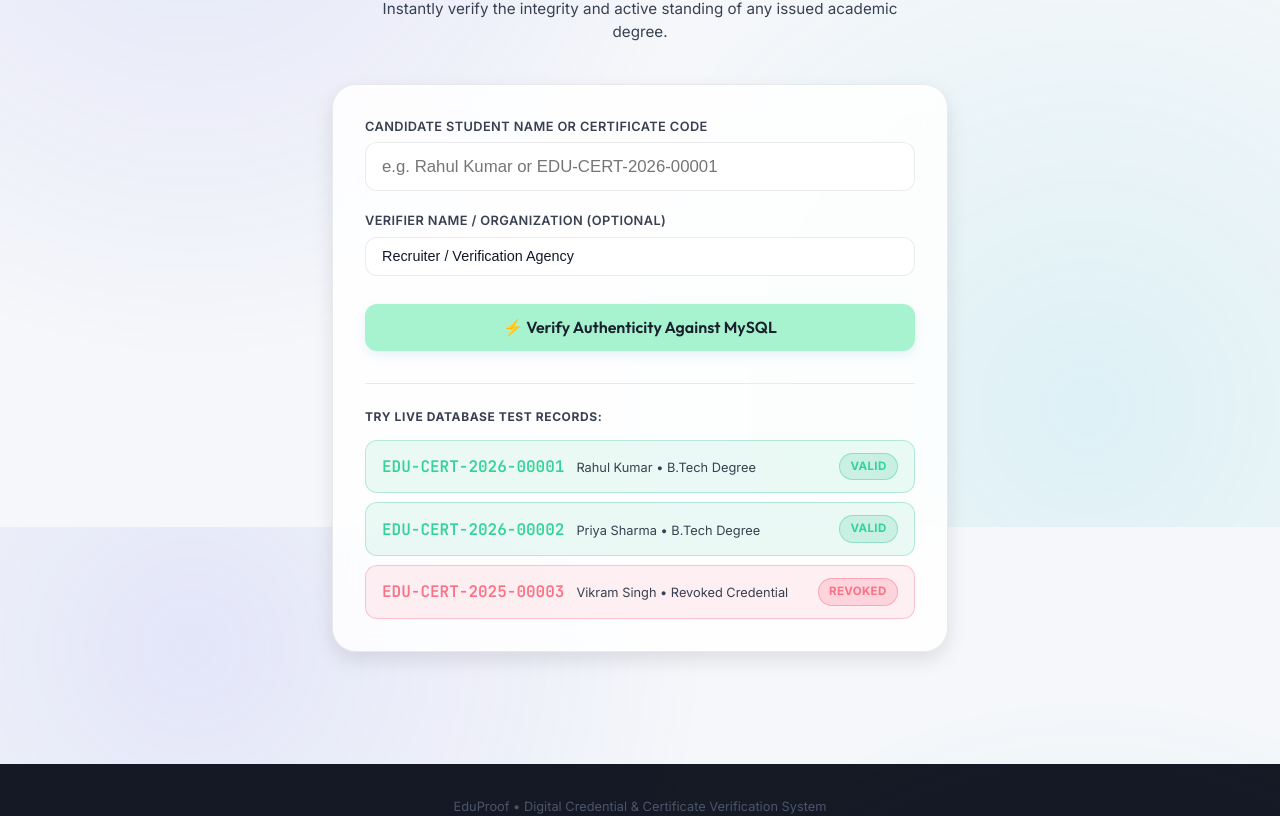
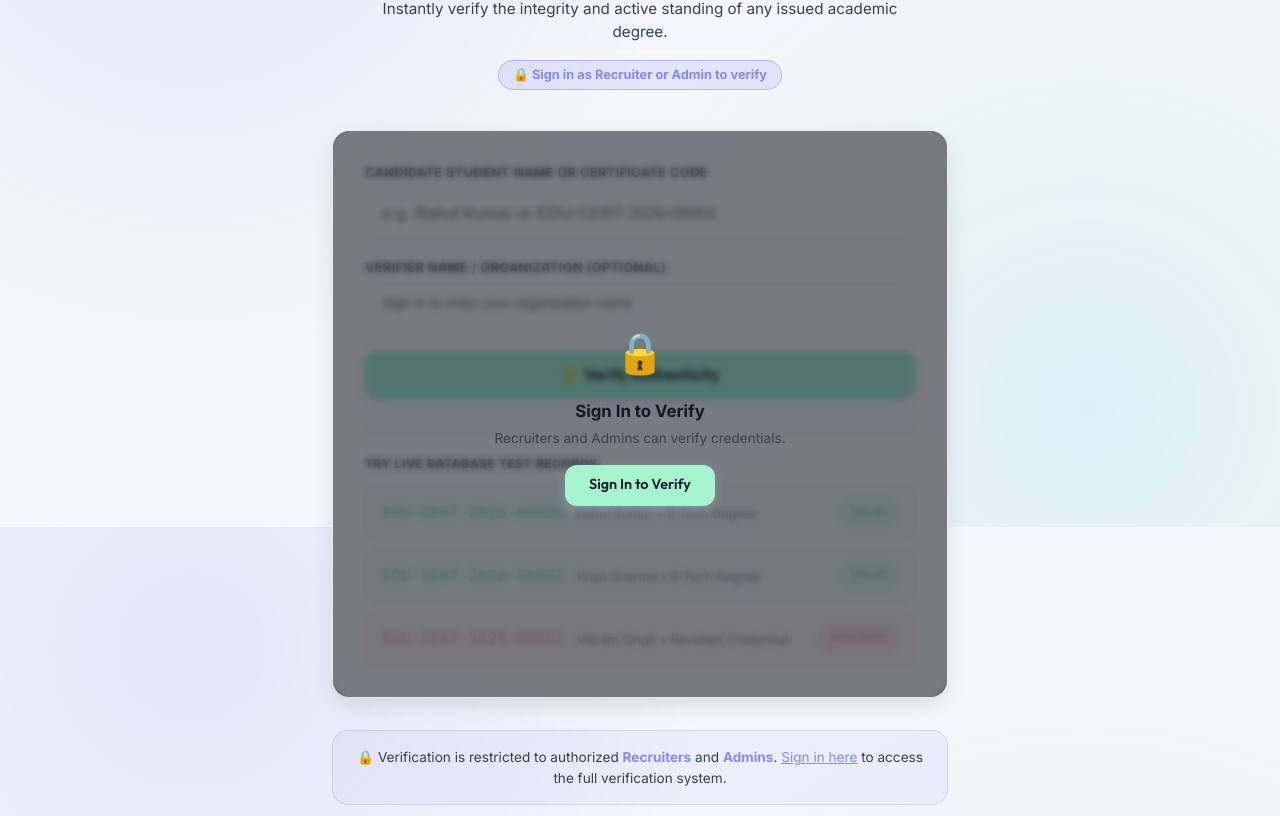
Before and after one commit to Mohana-Mucherla/EduProof-Frontend, a React (Vite) app: page /verify in a window 1280 px wide. Shown: the part 273-1089 px from the top of the page. Built offline with nearby package versions, Linux system fonts and the light colour scheme; no server answers.

Commit message:
Update EduProof UI

```diff
--- a/src/components/Navbar.jsx
+++ b/src/components/Navbar.jsx
@@ -13,7 +13,7 @@ const Navbar = () => {
 
   return (
     <header className="navbar">
-      <Link to="/" className="nav-brand">
+      <Link to="/home" className="nav-brand">
         <div className="brand-icon">🎓</div>
         <div>
           <div className="brand-title">EduProof</div>
@@ -22,7 +22,7 @@ const Navbar = () => {
       </Link>
 
       <nav className="nav-links">
-        <NavLink to="/" className={({ isActive }) => (isActive ? 'nav-link active' : 'nav-link')} end>
+        <NavLink to="/home" className={({ isActive }) => (isActive ? 'nav-link active' : 'nav-link')}>
           Home
         </NavLink>
 
--- a/src/pages/Verification.jsx
+++ b/src/pages/Verification.jsx
@@ -1,34 +1,170 @@
 import React, { useState } from 'react';
-import { useNavigate } from 'react-router-dom';
+import { useNavigate, Link } from 'react-router-dom';
+import useAuth from '../hooks/useAuth';
 
 const Verification = () => {
   const [code, setCode] = useState('');
-  const [verifierName, setVerifierName] = useState('Recruiter / Verification Agency');
+  const [verifierName, setVerifierName] = useState('');
+  const [showAuthWall, setShowAuthWall] = useState(false);
   const navigate = useNavigate();
+  const { user, isAdmin, isRecruiter, loading } = useAuth();
+
+  // Only admins and recruiters can verify
+  const canVerify = isAdmin || isRecruiter;
 
   const handleVerify = (e) => {
     e.preventDefault();
+    if (!canVerify) {
+      setShowAuthWall(true);
+      return;
+    }
     if (code.trim()) {
-      navigate(`/verify/${encodeURIComponent(code.trim())}?verifier=${encodeURIComponent(verifierName.trim())}`);
+      const name = verifierName.trim() || (user?.name || user?.email || 'Recruiter / Verification Agency');
+      navigate(`/verify/${encodeURIComponent(code.trim())}?verifier=${encodeURIComponent(name)}`);
     }
   };
 
   const handleSampleClick = (sampleCode) => {
-    navigate(`/verify/${sampleCode}?verifier=${encodeURIComponent(verifierName.trim())}`);
+    if (!canVerify) {
+      setShowAuthWall(true);
+      return;
+    }
+    const name = verifierName.trim() || (user?.name || user?.email || 'Recruiter / Verification Agency');
+    navigate(`/verify/${sampleCode}?verifier=${encodeURIComponent(name)}`);
   };
 
   return (
     <div className="app-container" style={{ maxWidth: '680px' }}>
+      {/* Header */}
       <div style={{ textAlign: 'center', marginBottom: '2.5rem' }}>
         <div style={{ fontSize: '3rem', marginBottom: '0.5rem' }}>🔍</div>
-        <h1 style={{ fontSize: '2.2rem', fontWeight: 800 }}>Public Credential Verification</h1>
+        <h1 style={{ fontSize: '2.2rem', fontWeight: 800 }}>Credential Verification</h1>
         <p style={{ color: 'var(--text-muted)', fontSize: '0.95rem', maxWidth: '520px', margin: '0.5rem auto 0 auto' }}>
           Official verification portal for Anurag University digital certificates.
           Instantly verify the integrity and active standing of any issued academic degree.
         </p>
+
+        {/* Role badge */}
+        {!loading && (
+          <div style={{ marginTop: '1rem' }}>
+            {canVerify ? (
+              <span style={{
+                display: 'inline-flex', alignItems: 'center', gap: '0.4rem',
+                background: 'rgba(16, 185, 129, 0.12)', border: '1px solid rgba(16, 185, 129, 0.35)',
+                color: '#34d399', borderRadius: '999px', padding: '0.3rem 0.85rem', fontSize: '0.8rem', fontWeight: 700
+              }}>
+                ✅ Verified {isAdmin ? 'Admin' : 'Recruiter'} — Full access granted
+              </span>
+            ) : user ? (
+              <span style={{
+                display: 'inline-flex', alignItems: 'center', gap: '0.4rem',
+                background: 'rgba(245, 158, 11, 0.12)', border: '1px solid rgba(245, 158, 11, 0.35)',
+                color: '#f59e0b', borderRadius: '999px', padding: '0.3rem 0.85rem', fontSize: '0.8rem', fontWeight: 700
+              }}>
+                ⚠️ Students cannot perform verifications
+              </span>
+            ) : (
+              <span style={{
+                display: 'inline-flex', alignItems: 'center', gap: '0.4rem',
+                background: 'rgba(99, 102, 241, 0.12)', border: '1px solid rgba(99, 102, 241, 0.35)',
+                color: '#818cf8', borderRadius: '999px', padding: '0.3rem 0.85rem', fontSize: '0.8rem', fontWeight: 700
+              }}>
+                🔒 Sign in as Recruiter or Admin to verify
+              </span>
+            )}
+          </div>
+        )}
       </div>
 
-      <div className="panel" style={{ padding: '2rem' }}>
+      {/* Auth Wall Modal */}
+      {showAuthWall && (
+        <div style={{
+          position: 'fixed', inset: 0, background: 'rgba(0,0,0,0.75)', backdropFilter: 'blur(6px)',
+          display: 'flex', alignItems: 'center', justifyContent: 'center', zIndex: 1000
+        }}
+          onClick={(e) => { if (e.target === e.currentTarget) setShowAuthWall(false); }}
+        >
+          <div style={{
+            background: 'var(--bg-panel)', border: '1px solid var(--border-subtle)',
+            borderRadius: 'var(--radius-xl)', padding: '2.5rem', maxWidth: '420px', width: '90%',
+            textAlign: 'center', boxShadow: '0 25px 60px rgba(0,0,0,0.5)'
+          }}>
+            <div style={{ fontSize: '3rem', marginBottom: '1rem' }}>🔐</div>
+            <h2 style={{ fontSize: '1.5rem', fontWeight: 800, marginBottom: '0.75rem' }}>
+              Authentication Required
+            </h2>
+            <p style={{ color: 'var(--text-muted)', fontSize: '0.9rem', marginBottom: '1.5rem' }}>
+              {user
+                ? 'Only Recruiters and Admins can verify certificates. Students do not have verification access.'
+                : 'You must sign in as a Recruiter or Admin to verify certificates.'}
+            </p>
+
+            <div style={{ display: 'flex', gap: '0.75rem', justifyContent: 'center', flexWrap: 'wrap' }}>
+              {!user && (
+                <Link
+                  to="/login"
+                  state={{ from: { pathname: '/verify' } }}
+                  className="btn btn-primary"
+                  style={{ textDecoration: 'none', padding: '0.65rem 1.5rem' }}
+                >
+                  Sign In
+                </Link>
+              )}
+              <button
+                onClick={() => setShowAuthWall(false)}
+                className="btn"
+                style={{
+                  padding: '0.65rem 1.5rem',
+                  background: 'rgba(255,255,255,0.06)',
+                  border: '1px solid var(--border-subtle)',
+                  color: 'var(--text-muted)',
+                  cursor: 'pointer'
+                }}
+              >
+                Close
+              </button>
+            </div>
+          </div>
+        </div>
+      )}
+
+      {/* Verification Form */}
+      <div className="panel" style={{ padding: '2rem', position: 'relative' }}>
+        {/* Overlay for non-authorized users */}
+        {!loading && !canVerify && (
+          <div style={{
+            position: 'absolute', inset: 0, borderRadius: 'var(--radius-lg)',
+            background: 'rgba(10, 14, 26, 0.55)', backdropFilter: 'blur(3px)',
+            display: 'flex', flexDirection: 'column', alignItems: 'center', justifyContent: 'center',
+            zIndex: 2, gap: '1rem', cursor: 'pointer'
+          }}
+            onClick={() => setShowAuthWall(true)}
+          >
+            <div style={{ fontSize: '2.5rem' }}>🔒</div>
+            <div style={{ textAlign: 'center' }}>
+              <div style={{ fontWeight: 700, fontSize: '1.05rem', marginBottom: '0.25rem' }}>
+                {user ? 'Recruiter / Admin Access Only' : 'Sign In to Verify'}
+              </div>
+              <div style={{ color: 'var(--text-muted)', fontSize: '0.85rem' }}>
+                {user
+                  ? 'Your student account cannot perform verifications.'
+                  : 'Recruiters and Admins can verify credentials.'}
+              </div>
+            </div>
+            {!user && (
+              <Link
+                to="/login"
+                state={{ from: { pathname: '/verify' } }}
+                className="btn btn-primary"
+                style={{ textDecoration: 'none', padding: '0.6rem 1.5rem', fontSize: '0.9rem' }}
+                onClick={(e) => e.stopPropagation()}
+              >
+                Sign In to Verify
+              </Link>
+            )}
+          </div>
+        )}
+
         <form onSubmit={handleVerify}>
           <div className="form-group">
             <label className="form-label">Candidate Student Name or Certificate Code</label>
@@ -40,6 +176,7 @@ const Verification = () => {
               value={code}
               onChange={(e) => setCode(e.target.value)}
               required
+              disabled={!canVerify}
             />
           </div>
 
@@ -48,9 +185,12 @@ const Verification = () => {
             <input
               type="text"
               className="form-input"
-              placeholder="e.g. Google India HR / Tata Consultancy Services / Public Verifier"
+              placeholder={canVerify
+                ? (user?.name || user?.email || 'e.g. Google India HR / Tata Consultancy Services')
+                : 'Sign in to enter your organization name'}
               value={verifierName}
               onChange={(e) => setVerifierName(e.target.value)}
+              disabled={!canVerify}
             />
           </div>
 
@@ -58,12 +198,13 @@ const Verification = () => {
             type="submit"
             className="btn btn-primary"
             style={{ width: '100%', padding: '0.85rem', fontSize: '1rem', marginTop: '0.5rem' }}
+            disabled={!canVerify}
           >
-            ⚡ Verify Authenticity Against MySQL
+            ⚡ Verify Authenticity
           </button>
         </form>
 
-        {/* Clickable Quick Verification Samples */}
+        {/* Quick Verification Samples */}
         <div style={{
           marginTop: '2rem',
           paddingTop: '1.5rem',
@@ -81,77 +222,64 @@ const Verification = () => {
           </div>
 
           <div style={{ display: 'flex', flexDirection: 'column', gap: '0.6rem' }}>
+            {[
+              { code: 'EDU-CERT-2026-00001', name: 'Rahul Kumar • B.Tech Degree', valid: true },
+              { code: 'EDU-CERT-2026-00002', name: 'Priya Sharma • B.Tech Degree', valid: true },
+              { code: 'EDU-CERT-2025-00003', name: 'Vikram Singh • Revoked Credential', valid: false },
+            ].map((item) => (
               <div
-              onClick={() => handleSampleClick('EDU-CERT-2026-00001')}
+                key={item.code}
+                onClick={() => handleSampleClick(item.code)}
                 style={{
-                background: 'rgba(16, 185, 129, 0.08)',
-                border: '1px solid rgba(16, 185, 129, 0.25)',
+                  background: item.valid ? 'rgba(16, 185, 129, 0.08)' : 'rgba(244, 63, 94, 0.08)',
+                  border: `1px solid ${item.valid ? 'rgba(16, 185, 129, 0.25)' : 'rgba(244, 63, 94, 0.25)'}`,
                   borderRadius: 'var(--radius-md)',
                   padding: '0.75rem 1rem',
-                cursor: 'pointer',
+                  cursor: canVerify ? 'pointer' : 'not-allowed',
                   display: 'flex',
                   justifyContent: 'space-between',
                   alignItems: 'center',
-                transition: 'all 0.2s ease'
+                  transition: 'all 0.2s ease',
+                  opacity: canVerify ? 1 : 0.5
                 }}
               >
                 <div>
-                <span className="mono" style={{ color: '#34d399', fontWeight: 700 }}>EDU-CERT-2026-00001</span>
+                  <span className="mono" style={{ color: item.valid ? '#34d399' : '#fb7185', fontWeight: 700 }}>
+                    {item.code}
+                  </span>
                   <span style={{ fontSize: '0.8rem', color: 'var(--text-muted)', marginLeft: '0.75rem' }}>
-                  Rahul Kumar • B.Tech Degree
+                    {item.name}
                   </span>
                 </div>
-              <span className="badge badge-valid">VALID</span>
-            </div>
-
-            <div
-              onClick={() => handleSampleClick('EDU-CERT-2026-00002')}
-              style={{
-                background: 'rgba(16, 185, 129, 0.08)',
-                border: '1px solid rgba(16, 185, 129, 0.25)',
-                borderRadius: 'var(--radius-md)',
-                padding: '0.75rem 1rem',
-                cursor: 'pointer',
-                display: 'flex',
-                justifyContent: 'space-between',
-                alignItems: 'center',
-                transition: 'all 0.2s ease'
-              }}
-            >
-              <div>
-                <span className="mono" style={{ color: '#34d399', fontWeight: 700 }}>EDU-CERT-2026-00002</span>
-                <span style={{ fontSize: '0.8rem', color: 'var(--text-muted)', marginLeft: '0.75rem' }}>
-                  Priya Sharma • B.Tech Degree
+                <span className={`badge ${item.valid ? 'badge-valid' : 'badge-revoked'}`}>
+                  {item.valid ? 'VALID' : 'REVOKED'}
                 </span>
               </div>
-              <span className="badge badge-valid">VALID</span>
-            </div>
-
-            <div
-              onClick={() => handleSampleClick('EDU-CERT-2025-00003')}
-              style={{
-                background: 'rgba(244, 63, 94, 0.08)',
-                border: '1px solid rgba(244, 63, 94, 0.25)',
-                borderRadius: 'var(--radius-md)',
-                padding: '0.75rem 1rem',
-                cursor: 'pointer',
-                display: 'flex',
-                justifyContent: 'space-between',
-                alignItems: 'center',
-                transition: 'all 0.2s ease'
-              }}
-            >
-              <div>
-                <span className="mono" style={{ color: '#fb7185', fontWeight: 700 }}>EDU-CERT-2025-00003</span>
-                <span style={{ fontSize: '0.8rem', color: 'var(--text-muted)', marginLeft: '0.75rem' }}>
-                  Vikram Singh • Revoked Credential
-                </span>
-              </div>
-              <span className="badge badge-revoked">REVOKED</span>
+            ))}
           </div>
         </div>
       </div>
+
+      {/* Info note for guests */}
+      {!loading && !user && (
+        <div style={{
+          marginTop: '1.5rem',
+          textAlign: 'center',
+          padding: '1rem',
+          background: 'rgba(99, 102, 241, 0.06)',
+          border: '1px solid rgba(99, 102, 241, 0.2)',
+          borderRadius: 'var(--radius-lg)',
+          fontSize: '0.85rem',
+          color: 'var(--text-muted)'
+        }}>
+          🔒 Verification is restricted to authorized <strong style={{ color: '#818cf8' }}>Recruiters</strong> and{' '}
+          <strong style={{ color: '#818cf8' }}>Admins</strong>.{' '}
+          <Link to="/login" style={{ color: '#818cf8', textDecoration: 'underline' }}>
+            Sign in here
+          </Link>{' '}
+          to access the full verification system.
         </div>
+      )}
     </div>
   );
 };
```
Also changed, not shown: src/App.jsx (+10 -2 lines), src/components/ProtectedRoute.jsx (+8 -3 lines). Lines whose indentation alone changed are shown as unchanged.
